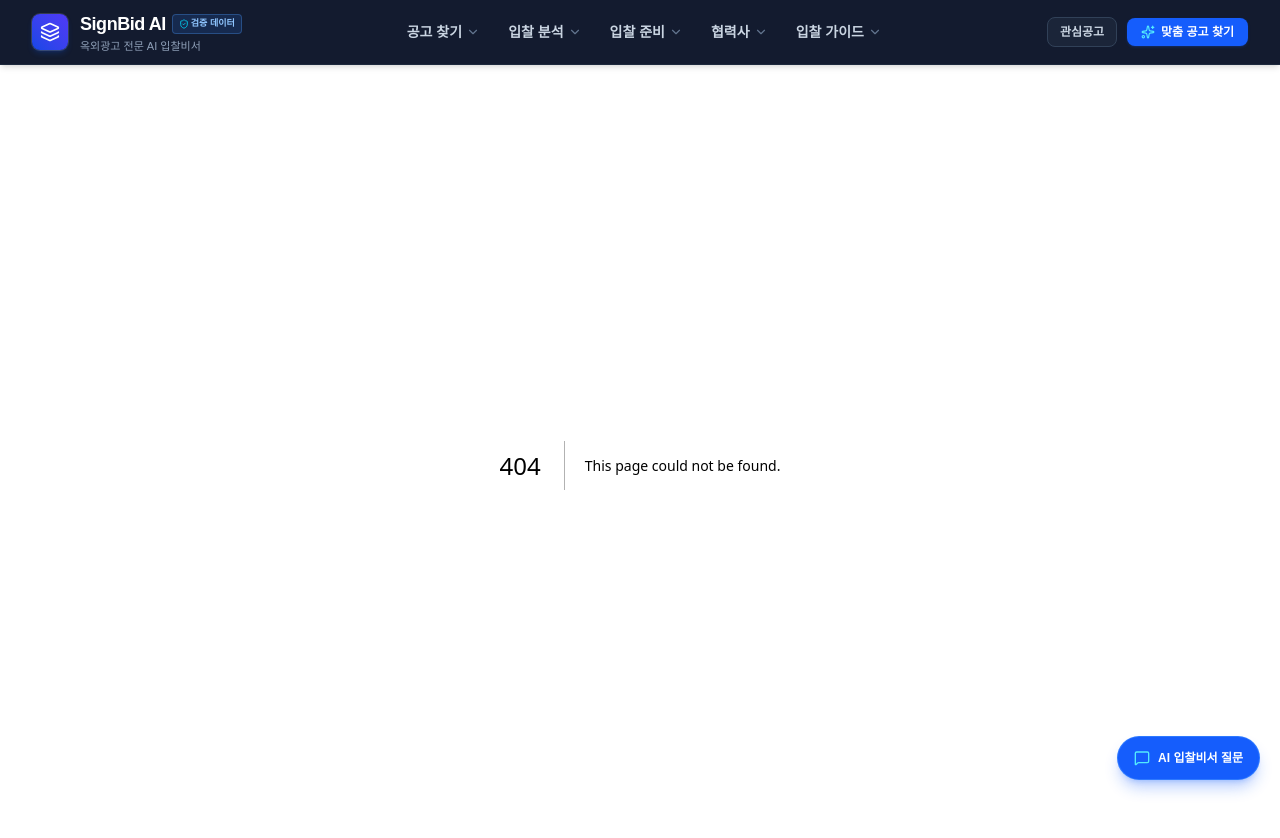
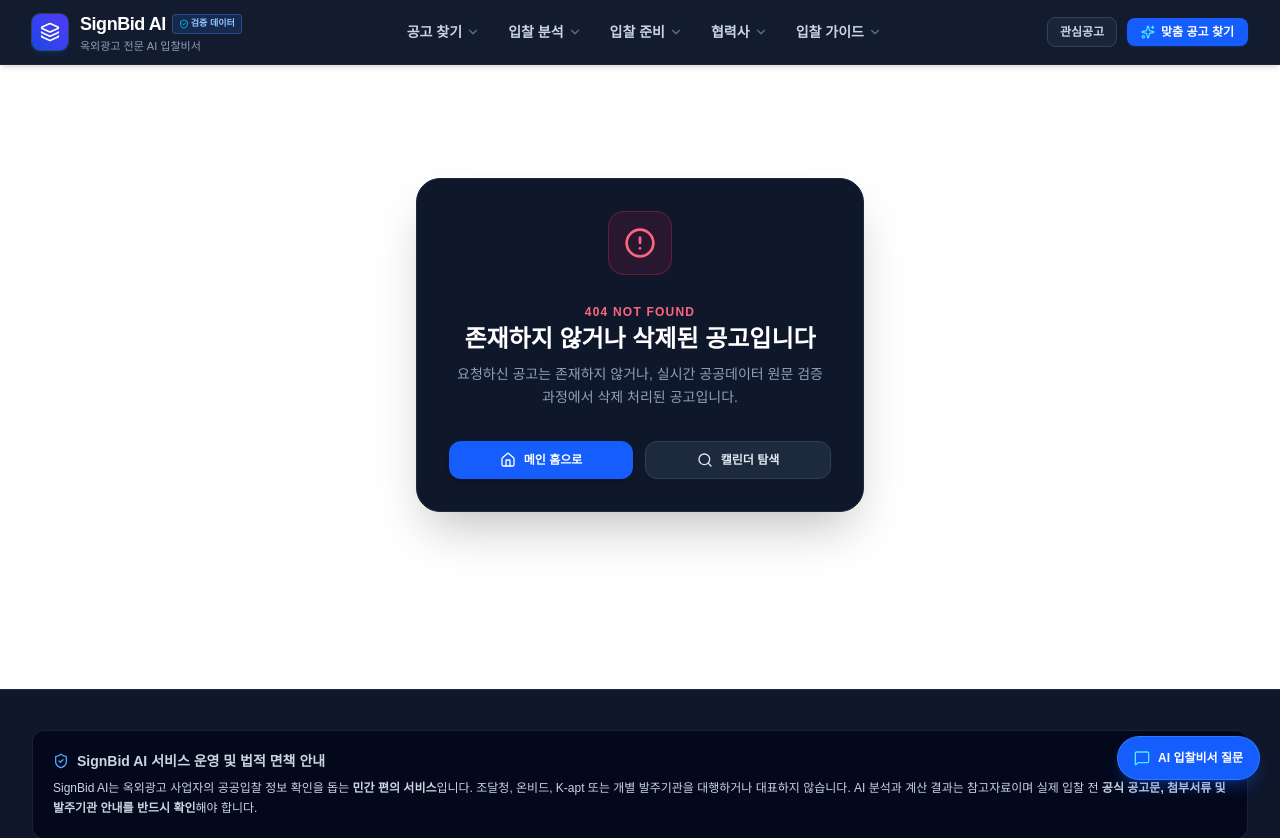
Before and after one commit to parkyoung07/ad-bids-info, a Next.js app: page /404 in a window 1280 px wide. Before the commit this address had no page. Shown: the top 838 px of the page. Built offline with nearby package versions, Linux system fonts and the light colour scheme.

Commit message:
fix: 404 커스텀 페이지 추가, _redirects 302 리다이렉트 표준화 및 전수 검증 스크립트 고도화

```diff
--- a/public/data/news.json
+++ b/public/data/news.json
@@ -1,5 +1,5 @@
 {
-  "updatedAt": "2026-09-04T06:19:39.305Z",
+  "updatedAt": "2026-09-04T06:22:19.886Z",
   "totalCount": 6,
   "isLiveApi": false,
   "categories": [
--- a/public/data/search-index.json
+++ b/public/data/search-index.json
@@ -190,20 +190,20 @@
     "type": "post",
     "id": "2026-09-04-ad-trend",
     "slug": "2026-09-04-ad-trend",
-    "title": "[2026 나라장터 공고] 관공서 LED 간판·디지털 사이니지 및 실내표찰 입찰 총정리 (수주 자격·직접생산확인서 팁)",
-    "description": "2026년 하반기 지자체 및 관공서 옥외광고·디지털 사이니지 공공입찰 시장 트렌드 분석과 성공적인 수주를 위한 필수 자격요건 및 실무 전략 가이드입니다.",
-    "content": "[공고 핵심 요약 카드] 주요 품목: 관공서 청사 LED 채널간판, 실내표찰·스텐현판, 스마트 디지털 사이니지, 공공차량 랩핑 발주처/지역: 전국 주요 지자체, 공공기관 및 교육청 (수도권 및 광역시 중심) 예상 예산대: 건당 3,000만 원 ~ 3억 원 이상 (수의계약 및 제한경쟁입찰) 입찰 마감 D-Day: 공고 게시일로부터 평균 7일~14일 이내 필수 자격조건: 옥외광고사업 등록, 직접생산확인증명서(해당 세부품목), 경영상태 신용평가등급 B- 이상 2026년 관공서 옥외광고·디지털 사이니지 공공 발주 시장 트렌드 2026년 현재 전국 지자체 및 공공기관의 옥외광고 발주 시장은 '친환경 고효율 LED 교체'와 '스마트 디지털 사이니지 구축'이라는 두 가지 큰 축으로 고도화되고 있습니다. 기존의 단순 형광등/아크릴 간판은 에너지 절감형 고조도 LED 채널간판으로 전면 교체되고 있으며, 청사 내부 안내판 역시 고급 스텐현판과 아크릴 실내표찰을 넘어 실시간 정보 제공이 가능한 디지털 사이니지 디스플레이로 빠르게 전환되는 추세입니다. 특히 공공디자인 조례 개정에 발맞추어 도시 경관과 조화를 이루는 표준화된 간판 제작 수요가 급증하고 있으며, 홍보용 공공차량 랩핑",
+    "title": "[2026 나라장터 공고] 관공서 대형 LED 전광판 및 스마트 전자게시대 입찰 가이드 (직접생산확인·수주팁)",
+    "description": "지자체 현수막 지정게시대의 디지털 전환 및 청사 대형 미디어월 공공입찰 참여 시 필수 점검 사항과 제안서 평가 고득점 전략을 공개합니다.",
+    "content": "### 📋 공고 핵심 요약 카드 주요 대상 품목: 옥외형 대형 풀컬러 LED 전광판, 스마트 터치 키오스크, 청사 미디어월 발주처 및 지역: 전국 지자체, 공사/공단, 대학교 산학협력단, 관광공사 평균 예산 규모: 8,000만 원 ~ 3억 원 대 (협상에 의한 계약) 필수 참가 자격: 직접생산확인증명서(안내전광판/디지털사이니지), 정보통신공사업 면허 옥외광고 시장의 대세, 스마트 전자게시대 공공 발주 확대 전국 시·군·구에서 불법 현수막을 줄이고 도시 미관을 개선하기 위해 기존 천 현수막 지정게시대를 초고화질 LED 전자게시대로 전면 전환하고 있습니다. 억대 단위의 예산이 책정되는 대형 전광판 입찰 시장을 공략하기 위해 옥외광고 및 사인물 제작업체가 반드시 숙지해야 할 핵심 포인트를 정리해 드립니다. 입찰 성공을 위한 3대 핵심 기술 요건 ① 옥외 방수·방진(IP65 이상) 및 고휘도 규격 충족 직사광선 아래에서도 선명한 가독성을 위해 5,000~8,000 nits 이상의 고휘도 모듈과 완벽한 방수·방진 등급 공인시험성적서(KOLAS) 확보가 필수입니다. ② 원격 CMS 소프트웨어 및 공공데이터(날씨·재난) 연계 단순 광고 송출을 넘어 지자체 재난안전문자,",
     "date": "2026-09-04",
-    "category": "간판·조형물 / 디지털사이니지",
+    "category": "디지털사이니지 / 옥외광고 트렌드",
     "tags": [
       "옥외광고입찰",
       "나라장터공고",
-      "LED간판제작",
-      "실내표찰",
-      "스텐현판",
-      "차량랩핑시공",
       "디지털사이니지",
-      "공공디자인"
+      "LED전광판",
+      "전자게시대",
+      "미디어월",
+      "스마트시티",
+      "공공입찰팁"
     ],
     "url": "/blog/2026-09-04-ad-trend"
   },
--- a/scripts/verify-all.cjs
+++ b/scripts/verify-all.cjs
@@ -48,20 +48,34 @@ function checkContentForForbidden(content, filePathOrUrl) {
   return violations;
 }
 
-function httpGet(url) {
+function httpGet(url, maxRedirects = 5) {
   return new Promise((resolve, reject) => {
     https.get(url, { headers: { 'User-Agent': 'Mozilla/5.0 (Windows NT 10.0; Win64; x64) SignBidVerifier/1.0' } }, (res) => {
-      if (res.statusCode >= 300 && res.statusCode < 400 && res.headers.location) {
+      if (res.statusCode >= 300 && res.statusCode < 400 && res.headers.location && maxRedirects > 0) {
         let redirectUrl = res.headers.location;
         if (!redirectUrl.startsWith('http')) {
           const u = new URL(url);
           redirectUrl = `${u.origin}${redirectUrl}`;
         }
-        return httpGet(redirectUrl).then(resolve).catch(reject);
+        return httpGet(redirectUrl, maxRedirects - 1).then((redirectRes) => {
+          resolve({
+            initialStatus: res.statusCode,
+            initialLocation: res.headers.location,
+            statusCode: redirectRes.statusCode,
+            headers: redirectRes.headers,
+            data: redirectRes.data,
+          });
+        }).catch(reject);
       }
       let data = '';
       res.on('data', chunk => data += chunk);
-      res.on('end', () => resolve({ statusCode: res.statusCode, headers: res.headers, data }));
+      res.on('end', () => resolve({
+        initialStatus: res.statusCode,
+        initialLocation: null,
+        statusCode: res.statusCode,
+        headers: res.headers,
+        data,
+      }));
     }).on('error', reject);
   });
 }
@@ -193,21 +207,34 @@ async function verifyLiveServer(domain = 'https://signbidai.com') {
     const fullUrl = `${domain}${target.path}`;
     try {
       const res = await httpGet(fullUrl);
-      const isStatusMatch = res.statusCode === target.expected;
+      const is404Expected = target.expected === 404;
+      const is404Result = (
+        res.initialStatus === 404 ||
+        res.statusCode === 404 ||
+        (res.initialStatus === 302 && res.initialLocation && res.initialLocation.includes('404')) ||
+        res.data.includes('404 NOT FOUND') ||
+        res.data.includes('존재하지 않거나 삭제된 공고')
+      );
+
+      const isStatusMatch = is404Expected ? is404Result : (res.statusCode === target.expected);
       let forbiddenFound = [];
 
-      if (res.statusCode === 200) {
+      if (res.statusCode === 200 && !is404Result) {
         forbiddenFound = checkContentForForbidden(res.data, target.path);
       }
 
       const passed = isStatusMatch && forbiddenFound.length === 0;
       if (!passed) allPassed = false;
 
+      const displayActual = res.initialStatus !== res.statusCode
+        ? `${res.initialStatus} ➔ ${res.statusCode} (${res.initialLocation || ''})`
+        : `${res.statusCode}`;
+
       results.push({
         name: target.name,
         path: target.path,
         expected: target.expected,
-        actual: res.statusCode,
+        actual: displayActual,
         forbiddenCount: forbiddenFound.length,
         forbiddenDetails: forbiddenFound.join(', '),
         passed,
--- /dev/null
+++ b/src/app/404/page.tsx
@@ -0,0 +1,6 @@
+import React from "react";
+import NotFound from "../not-found";
+
+export default function Custom404Page() {
+  return <NotFound />;
+}
--- /dev/null
+++ b/src/app/not-found.tsx
@@ -0,0 +1,44 @@
+import React from "react";
+import Link from "next/link";
+import { AlertCircle, ArrowLeft, Home, Search } from "lucide-react";
+
+export default function NotFound() {
+  return (
+    <div className="min-h-[70vh] flex items-center justify-center px-4 py-16">
+      <div className="max-w-md w-full bg-slate-900 border border-slate-800 rounded-3xl p-8 text-center shadow-2xl space-y-6">
+        <div className="w-16 h-16 bg-rose-500/10 border border-rose-500/30 rounded-2xl flex items-center justify-center mx-auto text-rose-400">
+          <AlertCircle className="w-8 h-8" />
+        </div>
+
+        <div className="space-y-2">
+          <span className="text-xs font-mono font-bold text-rose-400 uppercase tracking-widest">
+            404 NOT FOUND
+          </span>
+          <h1 className="text-xl sm:text-2xl font-extrabold text-white">
+            존재하지 않거나 삭제된 공고입니다
+          </h1>
+          <p className="text-xs sm:text-sm text-slate-400 leading-relaxed">
+            요청하신 공고는 존재하지 않거나, 실시간 공공데이터 원문 검증 과정에서 삭제 처리된 공고입니다.
+          </p>
+        </div>
+
+        <div className="pt-2 flex flex-col sm:flex-row gap-3">
+          <Link
+            href="/"
+            className="flex-1 inline-flex items-center justify-center gap-2 px-4 py-2.5 rounded-xl bg-blue-600 hover:bg-blue-500 text-white text-xs font-bold transition-all shadow-md"
+          >
+            <Home className="w-4 h-4" />
+            <span>메인 홈으로</span>
+          </Link>
+          <Link
+            href="/calendar"
+            className="flex-1 inline-flex items-center justify-center gap-2 px-4 py-2.5 rounded-xl bg-slate-800 hover:bg-slate-700 text-slate-200 text-xs font-semibold border border-slate-700 transition-all"
+          >
+            <Search className="w-4 h-4" />
+            <span>캘린더 탐색</span>
+          </Link>
+        </div>
+      </div>
+    </div>
+  );
+}
```
Also changed, not shown: 2 other files (tests, documents, lock files or other folders).
